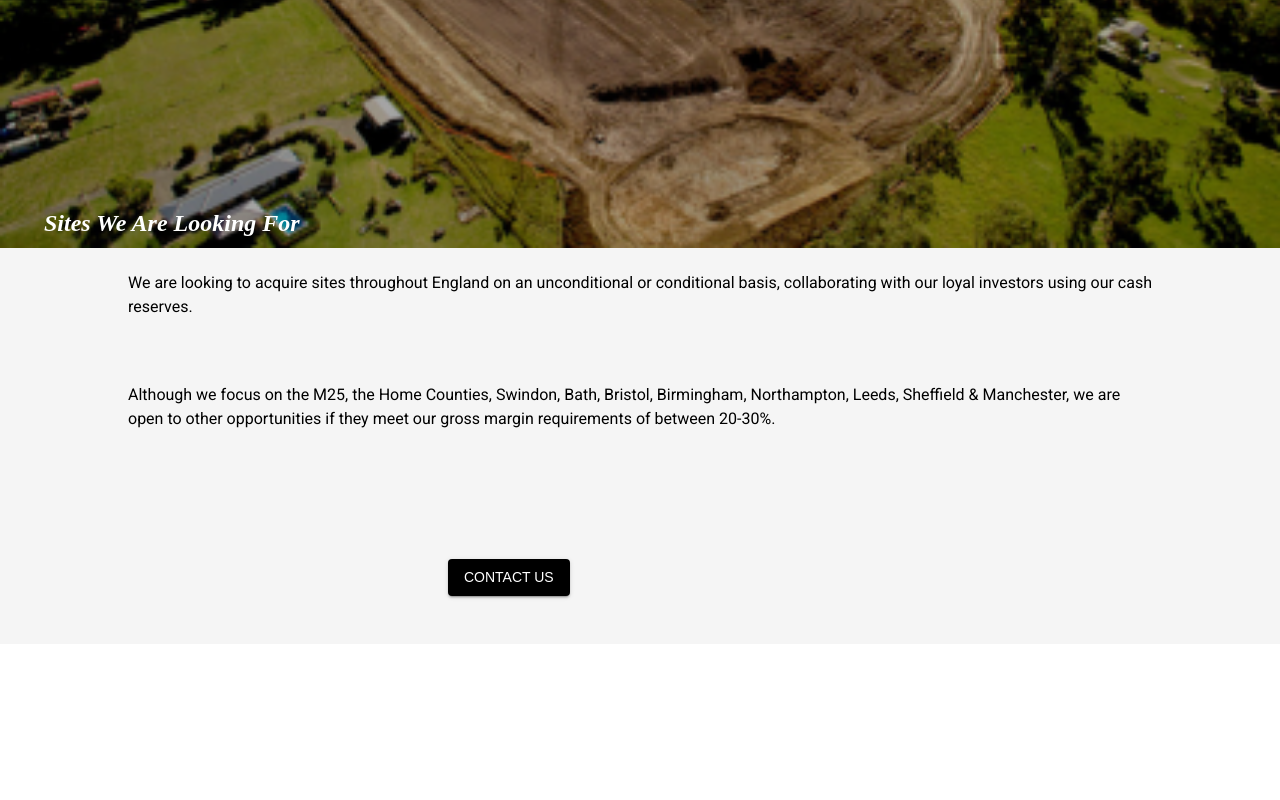
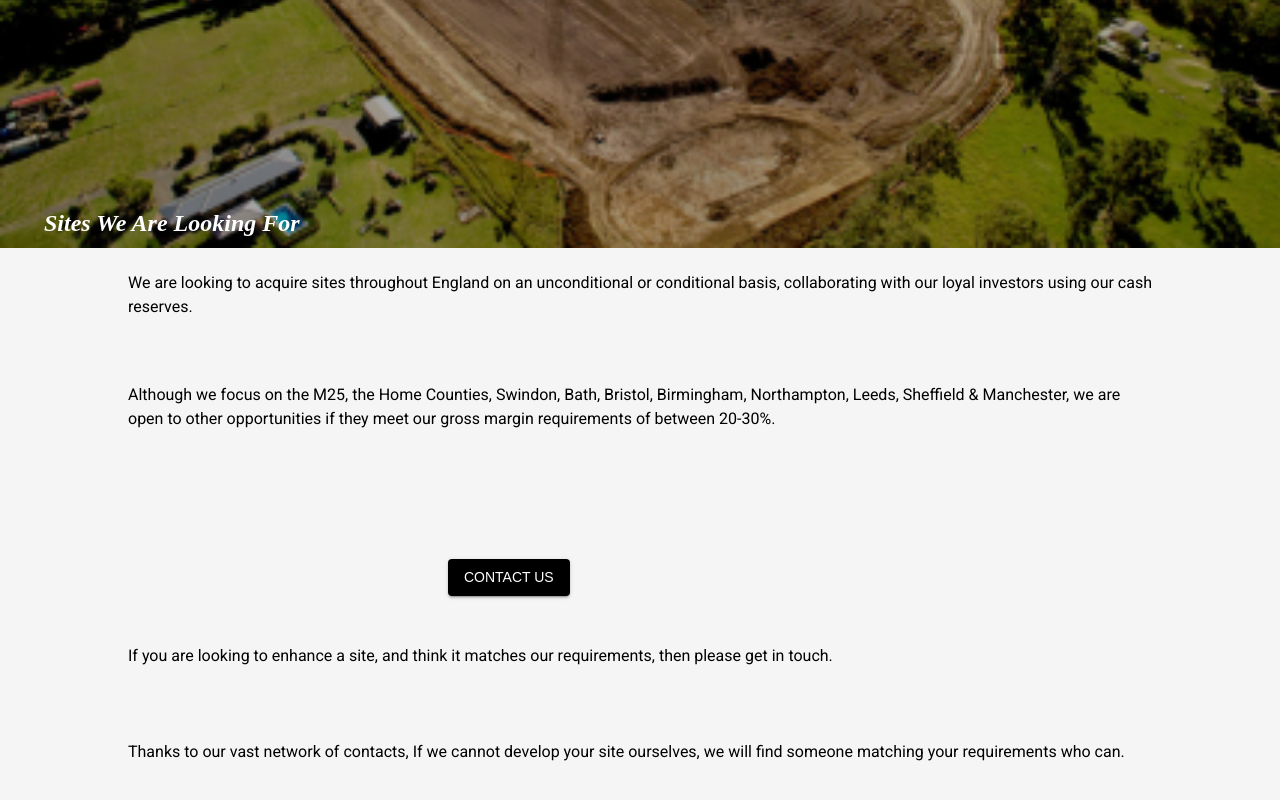
Before and after one commit to alamerton/Lydiard-Capital, a React (Create React App) app: page / in a window 1280 px wide. Shown: the part 5396-6196 px from the top of the page. Before the commit the page ends 6040 px from the top, so only its background shows below. Built offline with nearby package versions, Linux system fonts and the light colour scheme.

Commit message:
Added call to action paragraphs

```diff
--- a/src/components/LandingPage.tsx
+++ b/src/components/LandingPage.tsx
@@ -515,6 +515,62 @@ class TopImage extends Component {
           <Button variant="contained">Contact us</Button>
           {/* TODO: Make contact button direct user to contact area */}
         </Box>
+        <Box
+          style={{
+            position: "relative",
+            maxWidth: "80%",
+            margin: "auto",
+            justifyContent: "center",
+            alignItems: "center",
+            minHeight: "6rem",
+          }}
+        >
+          <Typography
+            component="div"
+            variant="body1"
+            flexGrow={1}
+            width="100%"
+            height="2rem"
+            sx={{
+              position: "absolute",
+              fontFamily: "Roboto",
+              textAlign: "left",
+              color: "text.primary",
+            }}
+          >
+            If you are looking to enhance a site, and think it matches our
+            requirements, then please get in touch.
+          </Typography>
+        </Box>
+        <Box
+          style={{
+            position: "relative",
+            maxWidth: "80%",
+            margin: "auto",
+            justifyContent: "center",
+            alignItems: "center",
+            minHeight: "6rem",
+          }}
+        >
+          <Typography
+            component="div"
+            variant="body1"
+            flexGrow={1}
+            width="100%"
+            height="2rem"
+            sx={{
+              position: "absolute",
+              fontFamily: "Roboto",
+              textAlign: "left",
+              color: "text.primary",
+            }}
+          >
+            Thanks to our vast network of contacts, If we cannot develop your
+            site ourselves, we will find someone matching your requirements who
+            can.
+          </Typography>
+        </Box>
+
       </Box>
     );
   }
```
